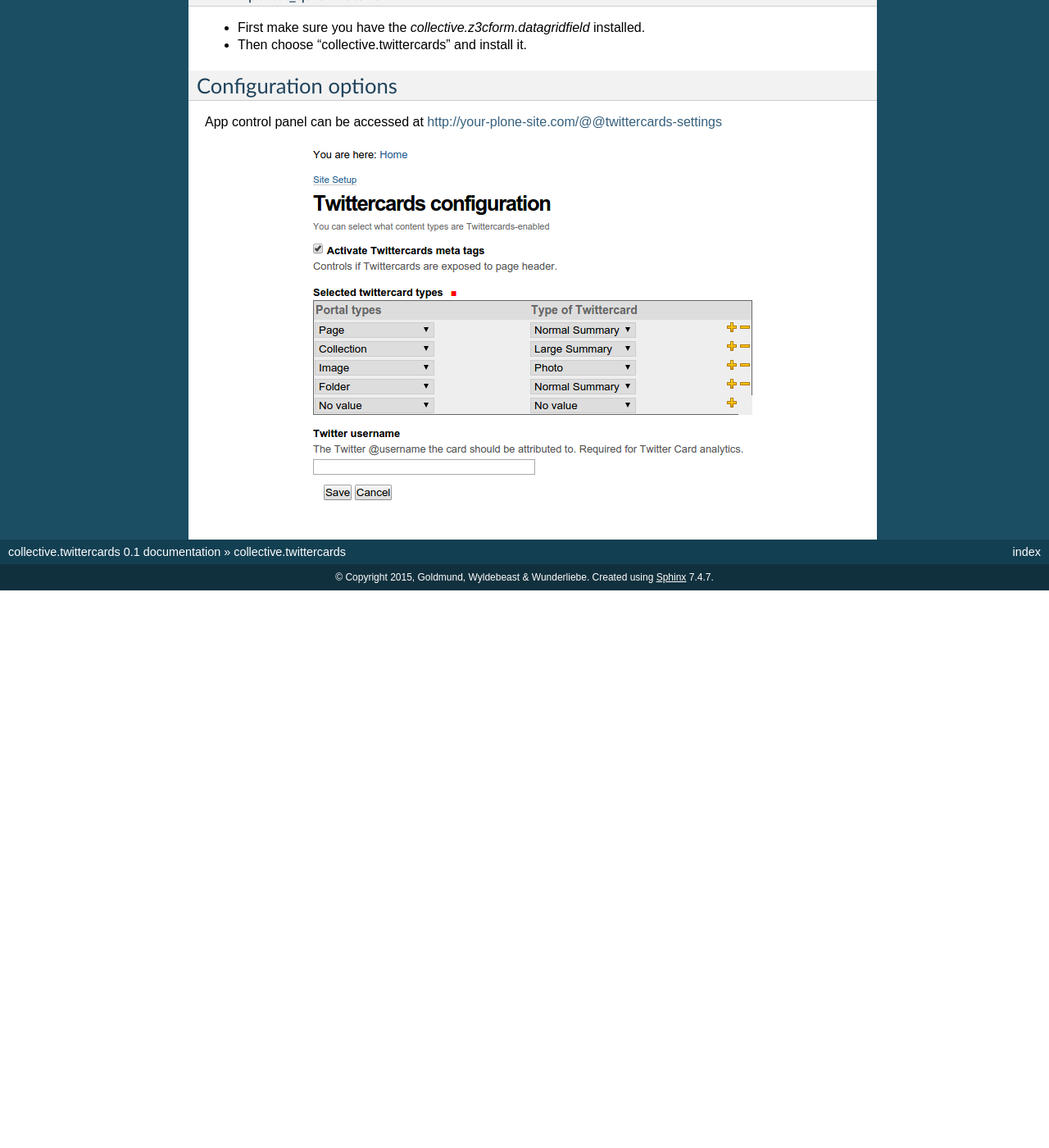
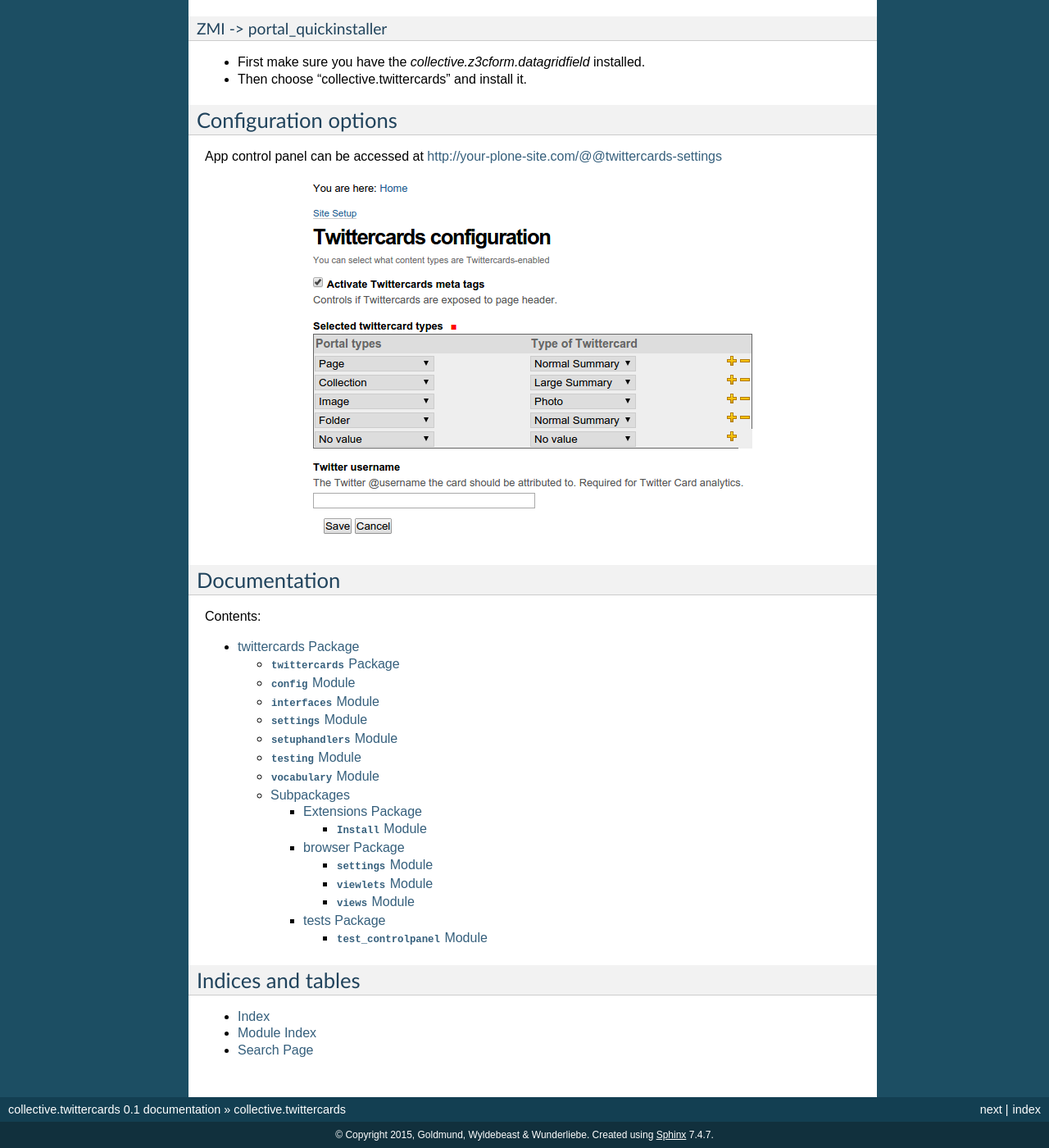
Before and after one commit to collective/collective.twittercards, a Sphinx documentation site: the page built from docs/index.rst, in a window 1280 px wide and 1400 px high, scrolled down 754 px. Shown: the whole window at 82% size. Built offline with Sphinx 7.4.7, drawn with Linux system fonts in a browser that asks for light colours; the version number is read from the project's files by our own code; before the commit the page ends 1474 px from its top, so only the background shows below that; some of the changed text lies outside the part shown.

Commit message:
more on docs

```diff
--- a/docs/index.rst
+++ b/docs/index.rst
@@ -41,3 +43,19 @@
 
 .. image:: _static/01_control_panel.png
     :align: center
+
+Documentation
+===============================================
+Contents:
+
+.. toctree::
+   :maxdepth: 20
+
+   twittercards
+
+Indices and tables
+===============================================
+
+* :ref:`genindex`
+* :ref:`modindex`
+* :ref:`search`
--- /dev/null
+++ b/docs/twittercards.Extensions.rst
@@ -0,0 +1,10 @@
+Extensions Package
+==================
+
+:mod:`Install` Module
+---------------------
+
+.. automodule:: twittercards.Extensions.Install
+    :members:
+    :undoc-members:
+    :show-inheritance:
--- /dev/null
+++ b/docs/twittercards.browser.rst
@@ -0,0 +1,26 @@
+browser Package
+===============
+
+:mod:`settings` Module
+----------------------
+
+.. automodule:: twittercards.browser.settings
+    :members:
+    :undoc-members:
+    :show-inheritance:
+
+:mod:`viewlets` Module
+----------------------
+
+.. automodule:: twittercards.browser.viewlets
+    :members:
+    :undoc-members:
+    :show-inheritance:
+
+:mod:`views` Module
+-------------------
+
+.. automodule:: twittercards.browser.views
+    :members:
+    :undoc-members:
+    :show-inheritance:
--- /dev/null
+++ b/docs/twittercards.rst
@@ -0,0 +1,67 @@
+twittercards Package
+====================
+
+:mod:`twittercards` Package
+---------------------------
+
+.. automodule:: twittercards.__init__
+    :members:
+    :undoc-members:
+    :show-inheritance:
+
+:mod:`config` Module
+--------------------
+
+.. automodule:: twittercards.config
+    :members:
+    :undoc-members:
+    :show-inheritance:
+
+:mod:`interfaces` Module
+------------------------
+
+.. automodule:: twittercards.interfaces
+    :members:
+    :undoc-members:
+    :show-inheritance:
+
+:mod:`settings` Module
+----------------------
+
+.. automodule:: twittercards.settings
+    :members:
+    :undoc-members:
+    :show-inheritance:
+
+:mod:`setuphandlers` Module
+---------------------------
+
+.. automodule:: twittercards.setuphandlers
+    :members:
+    :undoc-members:
+    :show-inheritance:
+
+:mod:`testing` Module
+---------------------
+
+.. automodule:: twittercards.testing
+    :members:
+    :undoc-members:
+    :show-inheritance:
+
+:mod:`vocabulary` Module
+------------------------
+
+.. automodule:: twittercards.vocabulary
+    :members:
+    :undoc-members:
+    :show-inheritance:
+
+Subpackages
+-----------
+
+.. toctree::
+
+    twittercards.Extensions
+    twittercards.browser
+    twittercards.tests
--- /dev/null
+++ b/docs/twittercards.tests.rst
@@ -0,0 +1,10 @@
+tests Package
+=============
+
+:mod:`test_controlpanel` Module
+-------------------------------
+
+.. automodule:: twittercards.tests.test_controlpanel
+    :members:
+    :undoc-members:
+    :show-inheritance:
```
Also changed, not shown: other parts of docs/index.rst (+2 -0 lines), buildout.cfg (+8 -1 lines), 7 other files.
